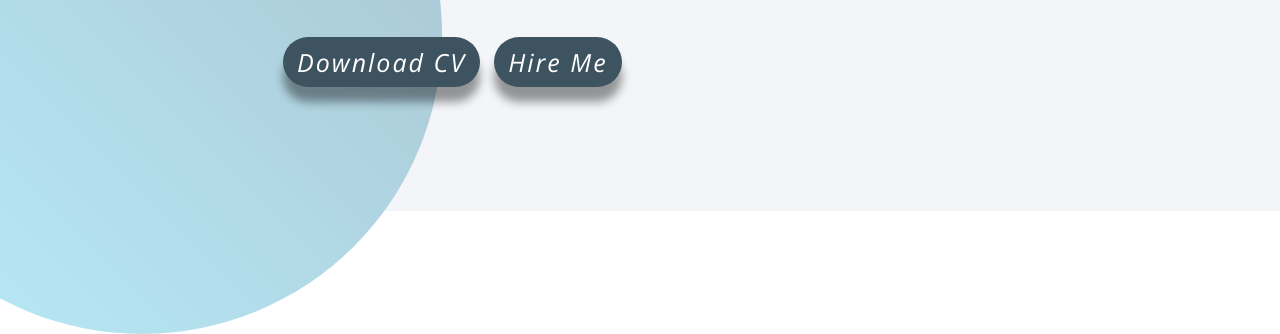
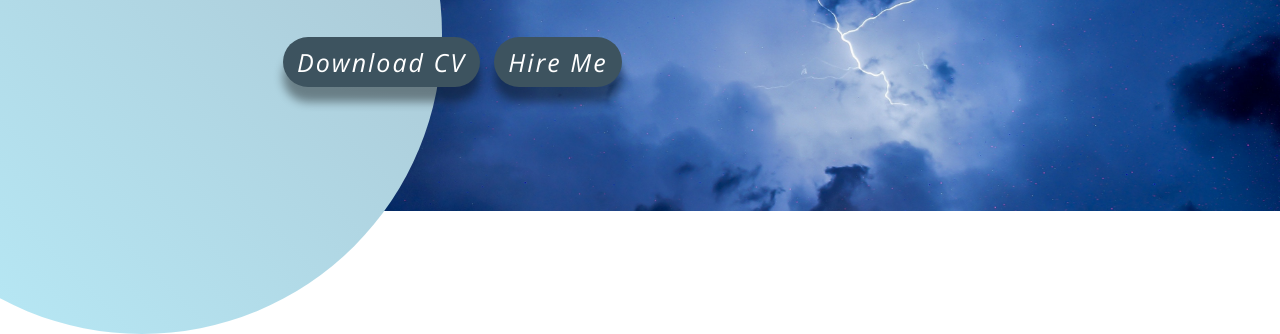
Before and after one commit to Teuton-Roy/My-Portfolio, a plain HTML site: page index.html in a window 1280 px wide. Shown: the part 589-923 px from the top of the page. Drawn offline with nearby package versions, Linux system fonts and the light colour scheme; a web font is replaced by a local one.

Commit message:
set background photo on home page

```diff
--- a/style.css
+++ b/style.css
@@ -79,6 +79,8 @@ b{
     align-items: center;
     padding: 0 10%;
     overflow: hidden;
+    background: url(bgg.jpg);
+    background-size: cover;
 }
 
 .wrapper::before{
```
Also changed, not shown: bgg.jpg (added).
